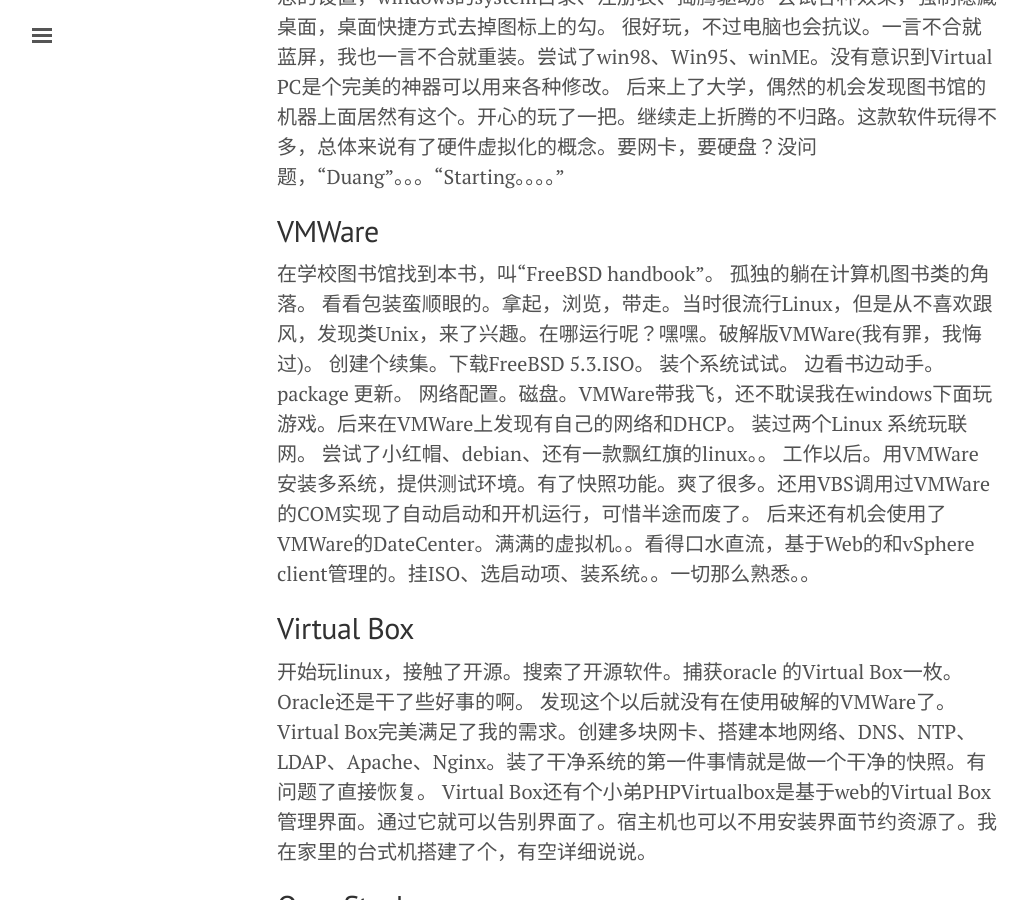
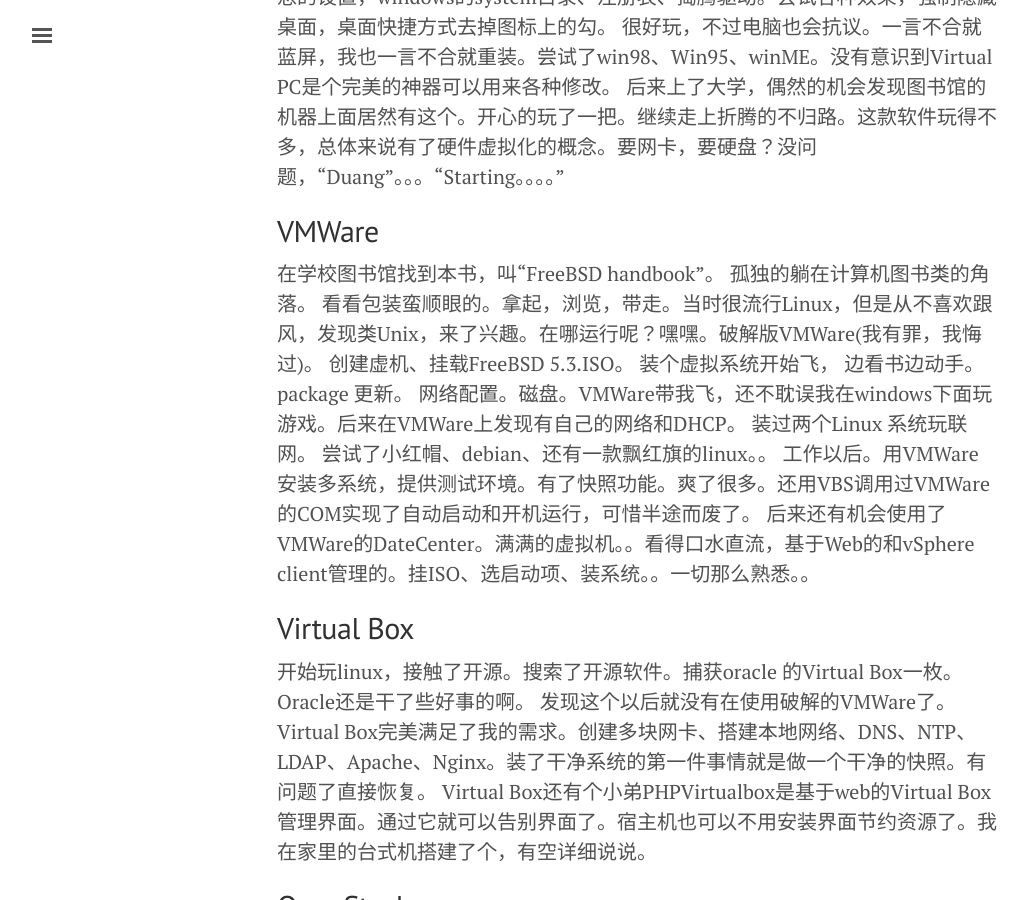
Before and after one commit to frank809/frank809.github.io, a Jekyll site: the page built from _posts/2017-08-30-docker.md, in a window 1280 px wide and 900 px high, scrolled down 448 px. Shown: the whole window, without its empty margins (3-1030 px from the left). Built offline with Jekyll 4.4.1, drawn with Linux system fonts in a browser that asks for light colours.

Commit message:
fixing typo

```diff
--- a/_posts/2017-08-30-docker.md
+++ b/_posts/2017-08-30-docker.md
@@ -13,7 +13,7 @@ title: 该死的Docker
 后来上了大学，偶然的机会发现图书馆的机器上面居然有这个。开心的玩了一把。继续走上折腾的不归路。这款软件玩得不多，总体来说有了硬件虚拟化的概念。要网卡，要硬盘？没问题，“Duang”。。。“Starting。。。。”
 
 ## VMWare
-在学校图书馆找到本书，叫“FreeBSD handbook”。 孤独的躺在计算机图书类的角落。 看看包装蛮顺眼的。拿起，浏览，带走。当时很流行Linux，但是从不喜欢跟风，发现类Unix，来了兴趣。在哪运行呢？嘿嘿。破解版VMWare(我有罪，我悔过)。 创建个续集。下载FreeBSD 5.3.ISO。 装个系统试试。 边看书边动手。package 更新。 网络配置。磁盘。VMWare带我飞，还不耽误我在windows下面玩游戏。后来在VMWare上发现有自己的网络和DHCP。 装过两个Linux 系统玩联网。 尝试了小红帽、debian、还有一款飘红旗的linux。。
+在学校图书馆找到本书，叫“FreeBSD handbook”。 孤独的躺在计算机图书类的角落。 看看包装蛮顺眼的。拿起，浏览，带走。当时很流行Linux，但是从不喜欢跟风，发现类Unix，来了兴趣。在哪运行呢？嘿嘿。破解版VMWare(我有罪，我悔过)。 创建虚机、挂载FreeBSD 5.3.ISO。 装个虚拟系统开始飞， 边看书边动手。package 更新。 网络配置。磁盘。VMWare带我飞，还不耽误我在windows下面玩游戏。后来在VMWare上发现有自己的网络和DHCP。 装过两个Linux 系统玩联网。 尝试了小红帽、debian、还有一款飘红旗的linux。。
 工作以后。用VMWare安装多系统，提供测试环境。有了快照功能。爽了很多。还用VBS调用过VMWare的COM实现了自动启动和开机运行，可惜半途而废了。
 后来还有机会使用了VMWare的DateCenter。满满的虚拟机。。看得口水直流，基于Web的和vSphere client管理的。挂ISO、选启动项、装系统。。一切那么熟悉。。
 
```
